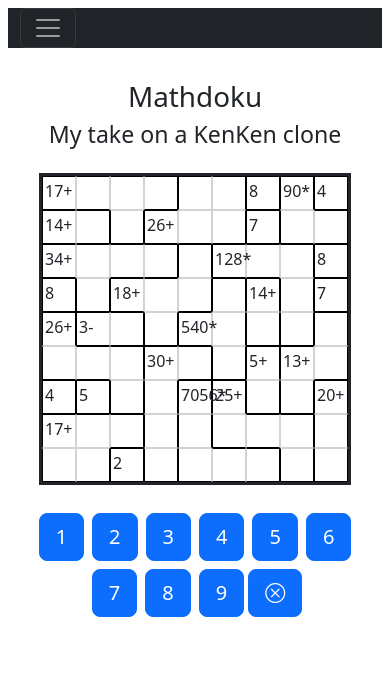
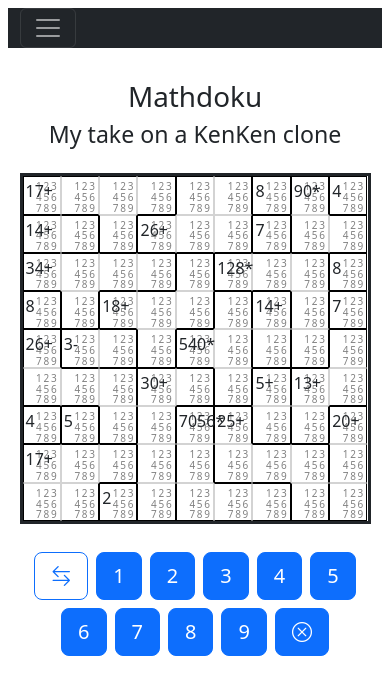
Before and after one commit to emmabateman/emmabateman.github.io, a Next.js app: page /mathdoku in a window 390 px wide. Shown: the top 694 px of the page. Built offline with nearby package versions, Linux system fonts and the light colour scheme.

Commit message:
display and modify possible values

```diff
--- a/app/mathdoku/components/controls.tsx
+++ b/app/mathdoku/components/controls.tsx
@@ -3,18 +3,53 @@ interface Config {
   autoSolve: boolean;
 }
 
-function Controls({ config, numberPress }:
-		  { config: Config,
-                    numberPress: (n: number) => void}) {
+function Controls({
+  config,
+  numberPress,
+  inputMode,
+  toggleInputMode,
+}: {
+  config: Config;
+  numberPress: (n: number) => void;
+  inputMode: "final" | "possible";
+  toggleInputMode: () => void;
+}) {
   return (
     <div className="mt-4 flex-row">
-      {[...new Array(config.size).keys()].map((n) =>
-        <button className="btn btn-primary btn-lg m-1" onClick={() => { numberPress(n + 1) }} key={n}>
+      <button
+        className={`btn btn-lg m-1 ${
+          inputMode == "final" ? "btn-outline-primary" : "btn-primary"
+        }`}
+        title="Switch input mode"
+        aria-label="Switch input mode"
+        onClick={toggleInputMode}
+      >
+        <i className="bi bi-arrow-left-right"></i>
+      </button>
+      {[...new Array(config.size).keys()].map((n) => (
+        <button
+          className={`btn btn-lg m-1 ${
+            inputMode == "final" ? "btn-primary" : "btn-outline-primary"
+          }`}
+          onClick={() => {
+            numberPress(n + 1);
+          }}
+          key={n}
+        >
           {n + 1}
-	</button>
-      )}
-      <button className="btn btn-primary btn-lg" onClick={() => { numberPress(0) }}>
-          <i className="bi bi-x-circle"/>
+        </button>
+      ))}
+      <button
+        className={`btn btn-lg m-1 ${
+          inputMode == "final" ? "btn-primary" : "btn-outline-primary"
+        }`}
+        onClick={() => {
+          numberPress(0);
+        }}
+        title="Clear"
+        aria-label="Clear"
+      >
+        <i className="bi bi-x-circle" />
       </button>
     </div>
   );
--- a/app/mathdoku/components/grid.tsx
+++ b/app/mathdoku/components/grid.tsx
@@ -1,63 +1,73 @@
-'use client'
-import { useState } from 'react';
+"use client";
+import { useState } from "react";
 
-import styles from '../styles.module.css';
+import styles from "../styles.module.css";
 
-import { Square } from './square';
-import { Config } from './controls';
-import { Clue } from '../generate_puzzle';
+import { Square } from "./square";
+import { Config } from "./controls";
+import { Clue } from "../generate_puzzle";
 
-function Grid({ config, possibleValues, finalValues, clues,
-	        activeSquareId, setActiveSquareId }:
-              { config: Config,
-                possibleValues: number[][][],
-                finalValues: number[][],
-		clues: Clue[],
-                activeSquareId: string,
-                setActiveSquareId: (id: string) => void}) {
-
+function Grid({
+  config,
+  possibleValues,
+  finalValues,
+  clues,
+  activeSquareId,
+  setActiveSquareId,
+  inputMode,
+  toggleInputMode,
+}: {
+  config: Config;
+  possibleValues: number[][][];
+  finalValues: number[][];
+  clues: Clue[];
+  activeSquareId: string;
+  setActiveSquareId: (id: string) => void;
+  inputMode: "final" | "possible";
+  toggleInputMode: () => void;
+}) {
   //clueText is a 2d array of strings the same size as finalValues
   let clueText = finalValues.map((x) => x.map(() => ""));
   console.log(clueText, clueText[0][0]);
   for (let clue of clues) {
     clueText[clue.indices[0][0]][clue.indices[0][1]] =
-	    clue.value.toString() + (clue.operation ? clue.operation : "");
+      clue.value.toString() + (clue.operation ? clue.operation : "");
   }
 
   function handleClick(x: number, y: number) {
-    return (() => {
+    return () => {
       if (activeSquareId == `${x},${y}`) {
-        setActiveSquareId("");
+        toggleInputMode();
       } else {
         setActiveSquareId(`${x},${y}`);
       }
-    });
+    };
   }
 
-  function getClueIndicesForSquare(x: number, y:number) : [number, number][] {
+  function getClueIndicesForSquare(x: number, y: number): [number, number][] {
     let matchingClue = clues.find((c) =>
-      c.indices.find(([i, j]) => (x == i && j == y))
+      c.indices.find(([i, j]) => x == i && j == y)
     );
     if (matchingClue) {
-      return matchingClue.indices
+      return matchingClue.indices;
     }
     return [];
   }
 
-  function getBorderStyles(x: number, y: number) : string[] {
-    let indices = getClueIndicesForSquare(x ,y);
+  function getBorderStyles(x: number, y: number): string[] {
+    let indices = getClueIndicesForSquare(x, y);
 
     //top border
-    let topNeighborIsInClue = indices.find(([i, j]) => (i == x && j == y - 1));
-    let rightNeighborIsInClue = indices.find(([i, j]) => (i == x + 1 && j == y));
-    let bottomNeighborIsInClue = indices.find(([i, j]) => (i == x && j == y + 1));
-    let leftNeighborIsInClue = indices.find(([i, j]) => (i == x - 1 && j == y));
+    let topNeighborIsInClue = indices.find(([i, j]) => i == x && j == y - 1);
+    let rightNeighborIsInClue = indices.find(([i, j]) => i == x + 1 && j == y);
+    let bottomNeighborIsInClue = indices.find(([i, j]) => i == x && j == y + 1);
+    let leftNeighborIsInClue = indices.find(([i, j]) => i == x - 1 && j == y);
 
     return [
       topNeighborIsInClue ? "lightgrey" : "black",
       rightNeighborIsInClue ? "lightgrey" : "black",
       bottomNeighborIsInClue ? "lightgrey" : "black",
-      leftNeighborIsInClue ? "lightgrey" : "black"
+      leftNeighborIsInClue ? "lightgrey" : "black",
     ];
   }
 
@@ -65,12 +75,19 @@ function Grid({ config, possibleValues, finalValues, clues,
     <div className={styles.grid}>
       {finalValues.map((row: number[], i: number) => (
         <div className="row flex-grow-1" key={i}>
-	  {row.map((value: number, j: number) => (
-	    <div key={j} onClick={handleClick(i, j)}>
-	      <Square value={value} borderStyles={getBorderStyles(i, j)}
-	              clueText={clueText[i][j]} selected={ activeSquareId == `${i},${j}`}/>
-	    </div>
-	  ))}
+          {row.map((value: number, j: number) => (
+            <div key={j} onClick={handleClick(i, j)}>
+              <Square
+                value={value}
+                possibleValues={possibleValues[i][j]}
+                borderStyles={getBorderStyles(i, j)}
+                clueText={clueText[i][j]}
+                clueIndices={getClueIndicesForSquare(i, j)}
+                selected={activeSquareId == `${i},${j}`}
+                inputMode={inputMode}
+              />
+            </div>
+          ))}
         </div>
       ))}
     </div>
--- a/app/mathdoku/components/square.tsx
+++ b/app/mathdoku/components/square.tsx
@@ -1,15 +1,47 @@
-import styles from '../styles.module.css';
+import styles from "../styles.module.css";
 
-function Square({ value, clueText, clueIndices, selected, borderStyles }:
-		{ value: number,
-		  clueText: string,
-		  clueIndices: [number, number][],
-		  selected: boolean,
-		  borderStyles: string[]}) {
+function Square({
+  value,
+  possibleValues,
+  clueText,
+  clueIndices,
+  selected,
+  borderStyles,
+  inputMode,
+}: {
+  value: number;
+  possibleValues: number[];
+  clueText: string;
+  clueIndices: [number, number][];
+  selected: boolean;
+  borderStyles: string[];
+  inputMode: "final" | "possible";
+}) {
   return (
-    <div className={styles.square} style={{ borderColor: borderStyles.join(" ")}}>
-      <div className={`${styles.highlight} ${selected ? styles.active : ""}`}>
+    <div
+      className={styles.square}
+      style={{ borderColor: borderStyles.join(" ") }}
+    >
+      <div
+        className={`${styles.highlight} ${selected ? styles.active : ""} ${
+          inputMode == "possible" ? styles.guessMode : ""
+        }`}
+      >
         <p className="position-absolute">{clueText}</p>
+        <div hidden={value > 0} className={styles.possibleValuesGrid}>
+          <div className={`row row-cols-3 g-0 ${styles.possibleValuesRow}`}>
+            {possibleValues.length
+              ? [...Array(Math.max(...possibleValues)).keys()].map((n) => (
+                  <div
+                    className={`col g-0 m-0 ${styles.possibleValue}`}
+                    key={n}
+                  >
+                    {possibleValues.includes(n + 1) ? n + 1 : ""}
+                  </div>
+                ))
+              : []}
+          </div>
+        </div>
         <h1>{value}</h1>
       </div>
     </div>
--- a/app/mathdoku/generate_puzzle.ts
+++ b/app/mathdoku/generate_puzzle.ts
@@ -182,4 +182,4 @@ function generatePuzzle(size: number): Puzzle {
 }
 
 export { generatePuzzle };
-export type { Puzzle };
+export type { Clue, Puzzle };
--- a/app/mathdoku/page.tsx
+++ b/app/mathdoku/page.tsx
@@ -24,6 +24,7 @@ export default function Page() {
   );
 
   const [activeSquareId, setActiveSquareId] = useState<string>("");
+  const [inputMode, setInputMode] = useState<"final" | "possible">("final"); //TODO: replace with enum
 
   const [puzzle, setPuzzle] = useState<Puzzle>();
 
@@ -37,6 +38,8 @@ export default function Page() {
   function numberPress(n: number) {
     if (activeSquareId) {
       let [x, y] = activeSquareId.split(",").map((x) => parseInt(x));
+
+      if (inputMode == "final") {
         let newFinalValues = finalValues.slice();
         if (n >= 1 && n <= config.size) {
           newFinalValues[x][y] = n;
@@ -46,6 +49,32 @@ export default function Page() {
           newFinalValues[x][y] = null;
         }
         setFinalValues(newFinalValues);
+      } else {
+        let values = possibleValues[x][y].slice();
+        if (n >= 1 && n <= config.size) {
+          if (values.includes(n)) {
+            values.splice(values.indexOf(n), 1);
+          } else {
+            values.push(n);
+          }
+        }
+        if (n == 0) {
+          //reset possible values
+          values = [];
+        }
+
+        let newPossibleValues = possibleValues.slice();
+        newPossibleValues[x][y] = values;
+        setPossibleValues(newPossibleValues);
+      }
+    }
+  }
+
+  function toggleInputMode() {
+    if (inputMode == "final") {
+      setInputMode("possible");
+    } else {
+      setInputMode("final");
     }
   }
 
@@ -53,7 +82,7 @@ export default function Page() {
     <div
       tabIndex={0}
       onKeyDown={(e) => {
-        if (e.key.match(/[1-9]/g)) {
+        if (e.key.match(/[0-9]/g)) {
           numberPress(parseInt(e.key));
         }
       }}
@@ -67,8 +96,15 @@ export default function Page() {
         clues={puzzle ? puzzle.clues : []}
         activeSquareId={activeSquareId}
         setActiveSquareId={setActiveSquareId}
+        inputMode={inputMode}
+        toggleInputMode={toggleInputMode}
       />
-      <Controls config={config} numberPress={numberPress} />
+      <Controls
+        config={config}
+        numberPress={numberPress}
+        inputMode={inputMode}
+        toggleInputMode={toggleInputMode}
+      />
     </div>
   );
 }
--- a/app/mathdoku/styles.module.css
+++ b/app/mathdoku/styles.module.css
@@ -7,13 +7,31 @@
   border-color: red;
 }
 
+.possibleValuesGrid {
+  width: 100%;
+  height: 100%;
+  display: flex;
+  justify-content: flex-end;
+}
+
+.possibleValuesRow {
+  width: 70%;
+  aspect-ratio: 1/1;
+}
+
+.possibleValue {
+  width: 33%;
+  height: 10px;
+  font-size: 10px;
+  color: gray;
+}
+
 .grid {
   margin: auto;
   padding: 0;
-  width: 800px;
-  height: 800px;
-  aspect-ratio: 1/1;
-  border-style:solid;
+  width: 900px;
+  height: 900px;
+  border-style: solid;
   display: flex;
   flex-direction: row;
   container-type: size;
@@ -28,12 +46,16 @@
 }
 
 .highlight.active {
+  border-color: #ffff55;
+}
+
+.highlight.active.guessMode {
   border-color: lightskyblue;
 }
 
 @media (max-width: 1000px) or (max-height: 1000px) {
   .grid {
-    width: 80vmin;
-    height: 80vmin;
+    width: 90vmin;
+    height: 90vmin;
   }
 }
```
Lines whose indentation alone changed are shown as unchanged.
